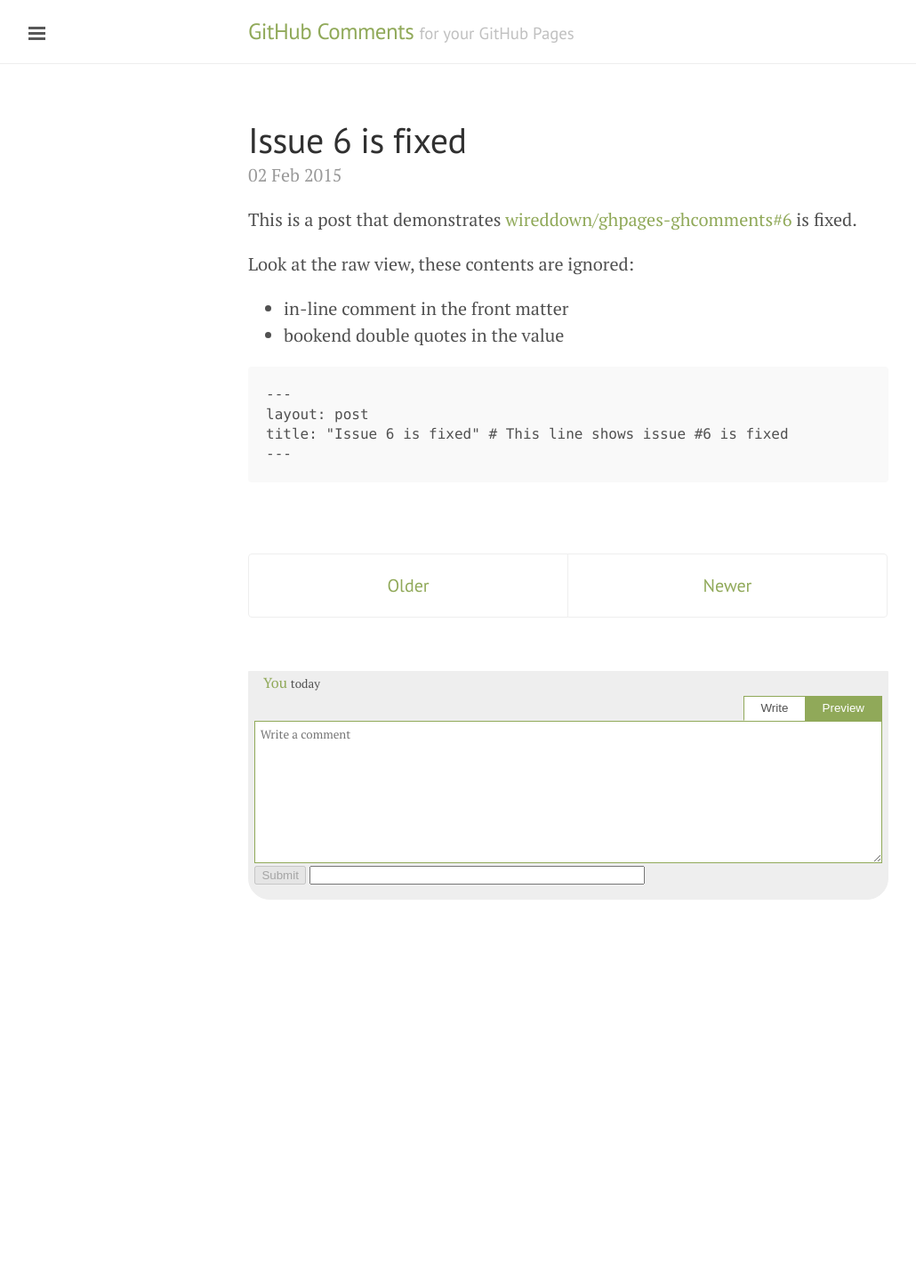
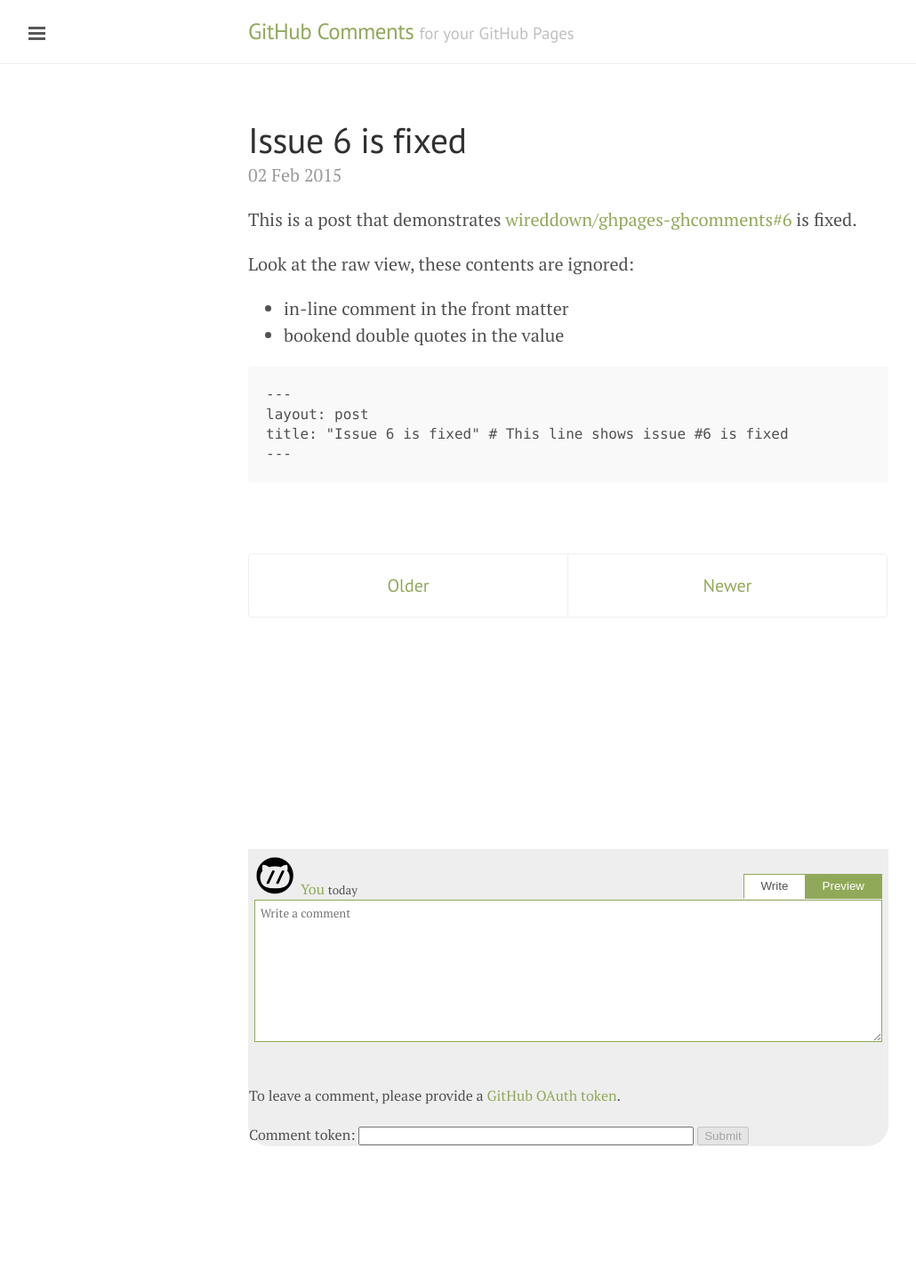
Before and after one commit to wireddown/ghpages-ghcomments, a Jekyll site: the page built from _posts/2015-02-02-issue-6-is-fixed.md, in a window 1280 px wide. Shown: the whole page at 89% size, without its empty margins (1-1031 px from the left). Built offline with Jekyll 4.4.1, drawn with Linux system fonts in a browser that asks for light colours; Markdown is read by kramdown in place of the engine named in the settings; before the commit the page ends 1207 px from its top, so only the background shows below that; part of the change alters nothing that is shown.

Commit message:
Insert new comments into the document
* Place the new comment form between "Show N Comments" and "Leave a Comment" buttons
* Show the reader's GitHub avatar and link to their user page upon authentication
* Move the Submit button and OAuth token entry field to their own div
* Add a help div for giving readers help, instructions, and troubleshooting steps
* Add "Clear token" button so readers can control their data
* Add a token validated span so readers can see when their token has been accepts
* Prevent a reader from submitting an empty comment, give them help instead

TODO:

* Skinning
* Code tidying

```diff
--- a/_includes/gpgc_comments.html
+++ b/_includes/gpgc_comments.html
@@ -1,9 +1,13 @@
 <div class="gpgc-all-comments" id="all-comments"></div>
+
+<div class="gpgc-actions">
+  <span class="gpgc-action" id="load-comments-button"></span>
+</div>
 
 <div class="gpgc-all-comments">
   <div class="gpgc-comment">
 
-  <a href="http://your-profile"><img class="gpgc-avatar" src="" height="42" />You</a> <small>today</small>
+  <a href=""><img class="gpgc-avatar" id="gpgc-user-avatar" src="" height="42" /><span id="gpgc-user-login">You</span></a> <small>today</small>
 
   <span class="gpgc-tabs">
     <button class="gpgc-tab" id="write-button">Write</button>
@@ -11,69 +15,136 @@
   </span>
 
   <div class="gpgc-new-comment" id="write-div">
-  <div class="gpgc-comment-form">
-    <textarea class="gpgc-comment-form-textarea" id="new-comment-field" placeholder="Write a comment"></textarea>
-    <button class="gpgc-submit" id="submit-button" onclick="submitComment()">Submit</button>
-    <input class="gpgc-oauth-token" id="oath-token-input" size="44" type="text" name="oauth_token" oninput="authenticateUser()" onchange="authenticateUser()"></input>
-  </div>
-
+    <div class="gpgc-comment-form">
+      <textarea class="gpgc-comment-form-textarea" id="new-comment-field" placeholder="Write a comment"></textarea>
+    </div>
   </div>
 
   <div class="gpgc-new-comment gpgc-comment-contents" id="preview-div">
+  </div>
+
+  <div class="gpgc-comment-help" id="help-div">
+  </div>
+
+  <div>
+    <span>
+      <span>Comment token: </span>
+      <input class="gpgc-oauth-token" id="oauth-token-input" size="44" type="text" name="oauth_token" oninput="authenticateUser()" onchange="authenticateUser()"></input>
+      <span id="oauth-token-validated"><strong>&#x2713;</strong></span>
+      <button id='oauth-clear-token' onclick="clearToken()"><strong>&#x2715;</strong></button>
+    </span>
+    <button class="gpgc-submit" id="submit-button" onclick="submitComment()">Submit</button>
   </div>
 
   </div>
 </div>
 
 <div class="gpgc-actions">
-  <span class="gpgc-action" id="load-comments-button"></span>
   <span class="gpgc-action" id="leave-comment-link"></span>
 </div>
 
 <script>
   var ShortMonthForIndex = { 0: "Jan", 1: "Feb", 2: "Mar", 3: "Apr", 4: "May", 5: "Jun", 6: "Jul", 7: "Aug", 8: "Sep", 9: "Oct", 10: "Nov", 11: "Dec" };
-  var access_token = localStorage.getItem('access_token');
+  var AccessToken = "";
   var IssueUrl = "";
   var CommentsUrl = "";
   var CommentsArray = [];
 
-  function persistToken() {
-    localStorage.setItem('access_token', access_token);
+  function initializeData() {
+    retrieveToken();
+    var oauthToken = document.getElementById('oauth-token-input');
+    oauthToken.value = AccessToken;
   }
 
-  function enableSubmitButton() {
-    var submitButton = document.getElementById('submit-button');
-    submitButton.disabled = false;
+  function retrieveToken() {
+    AccessToken = localStorage.getItem('AccessToken');
   }
 
-  function disableSubmitButton() {
-    var submitButton = document.getElementById('submit-button');
-    submitButton.disabled = true;
+  function persistToken() {
+    localStorage.setItem('AccessToken', AccessToken);
+  }
+
+  function clearToken() {
+    var oauthToken = document.getElementById('oauth-token-input');
+    oauthToken.value = "";
+    authenticateUser();
+    persistToken();
+  }
+
+  function updateControl(control_id, requestDisabled, requestVisible) {
+    var control = document.getElementById(control_id);
+    if (requestDisabled != null) {
+      control.disabled = requestDisabled;
+    }
+
+    if (requestVisible == true) {
+      control.style.display = 'unset';
+    } else {
+      control.style.display = 'none';
+    }
+  }
+
+  function updateCommenterInformation(userJson) {
+    var avatarElement = document.getElementById('gpgc-user-avatar');
+    var avatarUrl = userJson.avatar_url;
+    avatarElement.src = avatarUrl;
+    var userLoginLink = document.getElementById('gpgc-user-login');
+    userLoginLink.innerHTML = userJson.login;
   }
 
   function onUserAuthenticated(checkAuthenticationRequest) {
-    enableSubmitButton();
+    updateControl('submit-button', false /* requestDisabled */, true /* requestVisible */);
+    updateControl('oauth-token-validated', null /* requestDisabled */, true /* requestVisible */);
+    updateControl('oauth-token-input', null /* requestDisabled */, false /* requestVisible */);
+    updateControl('oauth-clear-token', false /* requestDisabled */, true /* requestVisible */);
     persistToken();
+    updateCommenterInformation(JSON.parse(checkAuthenticationRequest.responseText));
+    var helpDiv = document.getElementById('help-div');
+    helpDiv.style.display = 'none';
+  }
+
+  function onAuthenticateUserFailed() {
+    updateControl('submit-button', true /* requestDisabled */, true /* requestVisible */);
+    updateControl('oauth-token-input', null /* requestDisabled */, true /* requestVisible */);
+    updateControl('oauth-token-validated', null /* requestDisabled */, false /* requestVisible */);
+    updateControl('oauth-clear-token', true /* requestDisabled */, false /* requestVisible */);
+    updateCommenterInformation({avatar_url: "{{ site.baseurl }}/public/apple-touch-icon-precomposed.png", login: "You"});
+    var helpDiv = document.getElementById('help-div');
+    helpDiv.innerHTML = "<p>To leave a comment, please provide a <a href=''>GitHub OAuth token</a>.</p>";
+    helpDiv.style.display = 'block';
   }
 
   function authenticateUser() {
-    var oauthToken = document.getElementById('oath-token-input');
-    access_token = oauthToken.value;
-    if (access_token.length == 40) {
+    var oauthToken = document.getElementById('oauth-token-input');
+    AccessToken = oauthToken.value;
+    if (AccessToken.length == 40) {
       var userIdUrl = "https://api.github.com/user";
-      getGitHubApiRequestWithCompletion(userIdUrl, access_token, onUserAuthenticated);
+      getGitHubApiRequestWithCompletion(userIdUrl, AccessToken, onUserAuthenticated);
     } else {
-      disableSubmitButton();
+      onAuthenticateUserFailed();
     }
   }
 
   function onCommentPosted(createCommentRequest) {
+    var commentInformation = JSON.parse(createCommentRequest.responseText);
+    var newComment = formatComment(commentInformation.user.avatar_url, commentInformation.user.html_url, commentInformation.user.login, commentInformation.body_html, commentInformation.updated_at);
+    document.getElementById("all-comments").innerHTML += newComment;
+    updateCommentFormMode("write", true /* reset */);
   }
 
   function submitComment() {
     var commentMarkdown = document.getElementById('new-comment-field').value;
+    var helpDiv = document.getElementById('help-div');
+    if (commentMarkdown.length == 0) {
+      helpDiv.innerHTML = '<p>Sorry, but your comment is empty. Please try again.</p>';
+      helpDiv.style.display = 'block';
+      return;
+    } else {
+      helpDiv.style.display = 'none';
+    }
+
     var createCommentJson = { body: commentMarkdown };
-    postGitHubApiRequestWithCompletion(CommentsUrl, JSON.stringify(createCommentJson), access_token, onCommentPosted);
+    postGitHubApiRequestWithCompletion(CommentsUrl, JSON.stringify(createCommentJson), AccessToken, onCommentPosted);
   }
 
   function onMarkdownRendered(renderRequest) {
@@ -93,35 +164,41 @@
     postGitHubApiRequestWithCompletion(renderUrl, JSON.stringify(markdownBundle), null /* access_token */, onMarkdownRendered);
   }
 
-  function updateCommentFormMode(newMode) {
+  function updateCommentFormMode(newMode, reset) {
     var writeButton = document.getElementById('write-button');
     var writeDiv = document.getElementById('write-div');
     var previewButton = document.getElementById('preview-button');
     var previewDiv = document.getElementById('preview-div');
     if (newMode === "preview") {
-      writeButton.onclick = function() { updateCommentFormMode("write") };
+      writeButton.onclick = function() { updateCommentFormMode("write", false /* reset */) };
       writeButton.className = "gpgc-tab";
       writeDiv.style.display = "none";
       previewButton.onclick = null;
       previewButton.className += " preview";
       previewDiv.style.display = "block";
       var commentMarkdown = document.getElementById('new-comment-field').value;
+      previewDiv.innerHTML = "";
       renderMarkdown(commentMarkdown);
     } else if (newMode === "write") {
       writeButton.onclick = null;
       writeButton.className += " write";
       writeDiv.style.display = "block";
-      previewButton.onclick = function() { updateCommentFormMode("preview") };
+      previewButton.onclick = function() { updateCommentFormMode("preview", false /* reset */) };
       previewButton.className = "gpgc-tab";
       previewDiv.style.display = "none";
     } else {
       alert("Unknown comment form mode: " + newMode);
     }
+
+    if (reset) {
+      document.getElementById('new-comment-field').value = "";
+      previewDiv.innerHTML = "";
+    }
   }
 
   function initializeNewCommentForm() {
-    updateCommentFormMode("write");
-    disableSubmitButton();
+    authenticateUser();
+    updateCommentFormMode("write", false /* reset */);
   }
 
   function findAndCollectComments(userName, repositoryName, issueTitle) {
@@ -296,11 +373,12 @@
 
   function updateCommentDivs(allCommentsHtml, loadCommentsHtml, leaveCommentsHtml)
   {
-    if (allCommentsHtml != null) document.getElementById("all-comments").innerHTML = allCommentsHtml;
+    if (allCommentsHtml != null) document.getElementById("all-comments").innerHTML = allCommentsHtml + document.getElementById("all-comments").innerHTML;
     if (loadCommentsHtml != null) document.getElementById("load-comments-button").innerHTML = loadCommentsHtml;
     if (leaveCommentsHtml != null) document.getElementById("leave-comment-link").innerHTML = leaveCommentsHtml;
   }
 
+  initializeData();
   initializeNewCommentForm();
   findAndCollectComments("{{ site.data.gpgc.repo_owner }}", "{{ site.data.gpgc.repo_name }}", "{{ include.post_title }}");
 </script>
```
